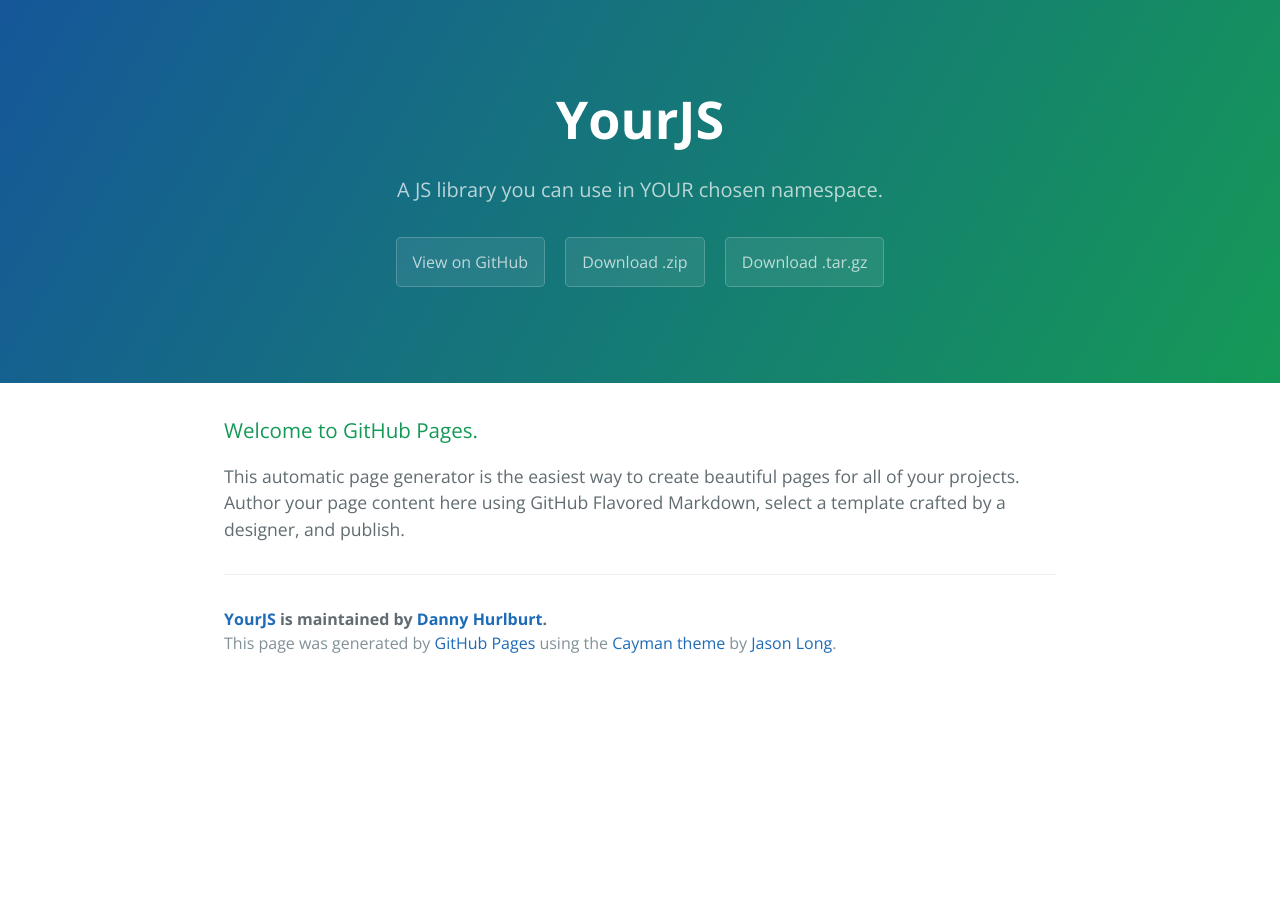
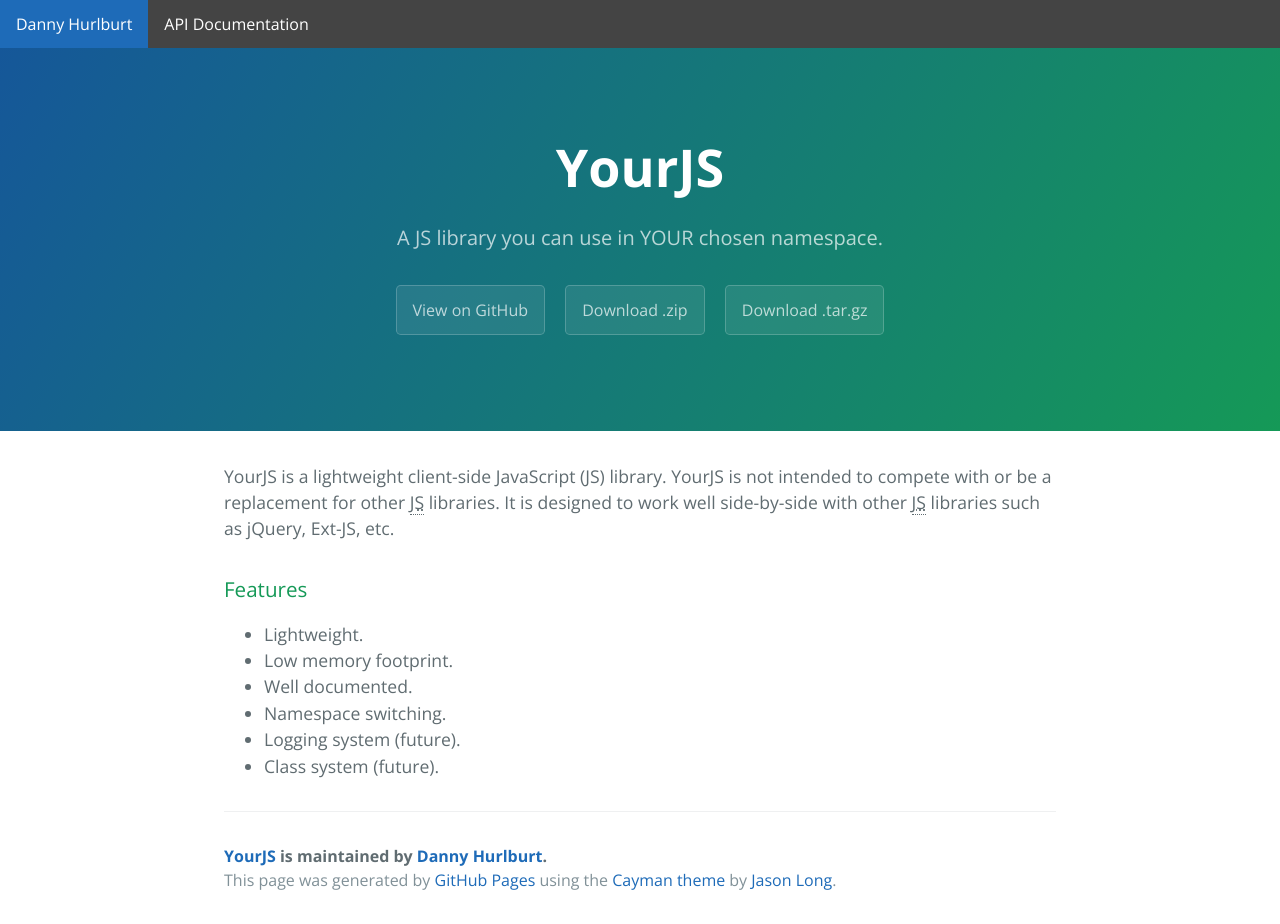
Before and after one commit to dhurlburtusa/YourJS, a plain HTML site: page index.html in a window 1280 px wide. Before the commit the page ends 800 px from the top, so only its background shows below. Drawn offline with nearby package versions, Linux system fonts and the light colour scheme.

Commit message:
Home page updates.
Added a menubar.
Briefly described YourJS.

```diff
--- a/index.html
+++ b/index.html
@@ -15,20 +15,42 @@
 <body>
   <div class="Page">
     <header class="Page-hd">
-      <h1 class="GhProj-name">YourJS</h1>
-      <h2 class="GhProj-tagline">A JS library you can use in YOUR chosen namespace.</h2>
-      <a class="Btn" href="https://github.com/dhurlburtusa/YourJS">View on GitHub</a>
-      <a class="Btn" href="https://github.com/dhurlburtusa/YourJS/zipball/master">Download .zip</a>
-      <a class="Btn" href="https://github.com/dhurlburtusa/YourJS/tarball/master">Download .tar.gz</a>
+      <nav class="Nav Nav--main">
+        <ul class="Menubar">
+          <li>
+            <a href="https://dhurlburtusa.github.io/">Danny Hurlburt</a>
+          </li>
+          <li>
+            <a href="docs/api">API Documentation</a>
+          </li>
+        </ul>
+      </nav>
     </header>
-    <main class="Page-bd">
-      <h3>
-        Welcome to GitHub Pages.
-      </h3>
+    <div class="Page-hd Page-hd--masthead">
+      <div class="page-width-constrained">
+        <h1 class="GhProj-name">YourJS</h1>
+        <h2 class="GhProj-tagline">A JS library you can use in YOUR chosen namespace.</h2>
+        <a class="Btn" href="https://github.com/dhurlburtusa/YourJS">View on GitHub</a>
+        <a class="Btn" href="https://github.com/dhurlburtusa/YourJS/zipball/master">Download .zip</a>
+        <a class="Btn" href="https://github.com/dhurlburtusa/YourJS/tarball/master">Download .tar.gz</a>
+      </div>
+    </div>
+    <main class="Page-bd page-width-constrained">
       <p>
-        This automatic page generator is the easiest way to create beautiful pages for all of your projects. Author your page
-        content here using GitHub Flavored Markdown, select a template crafted by a designer, and publish.
+        <span class="Trademark">YourJS</span> is a lightweight client-side JavaScript (JS) library.
+        <span class="Trademark">YourJS</span> is not intended to compete with or be a replacement for other
+        <abbr title="JavaScript">JS</abbr> libraries. It is designed to work well side-by-side with other
+        <abbr title="JavaScript">JS</abbr> libraries such as jQuery, Ext-JS, etc.
       </p>
+      <h3>Features</h3>
+      <ul>
+        <li>Lightweight.</li>
+        <li>Low memory footprint.</li>
+        <li>Well documented.</li>
+        <li>Namespace switching.</li>
+        <li>Logging system (future).</li>
+        <li>Class system (future).</li>
+      </ul>
       <footer class="Page-bd-ft">
         <span class="Page-bd-ft-owner">
           <a href="https://github.com/dhurlburtusa/YourJS">YourJS</a> is maintained by <a href="https://github.com/dhurlburtusa">Danny Hurlburt</a>.
--- a/static/css/stylesheet.css
+++ b/static/css/stylesheet.css
@@ -6,8 +6,20 @@
 a { color: #1e6bb8; text-decoration: none; }
 a:hover { text-decoration: underline; }
 
+@media screen and (min-width: 64em) {
+    .page-width-constrained { max-width: 64rem; margin: 0 auto; }
+}
+
+.Btn { display: inline-block; }
+
+.Menubar { margin: 0; padding: 0; list-style: none; }
+.Menubar::before,
+.Menubar::after { content: " "; display: table; }
+.Menubar::after { clear: both; }
+.Menubar > li { float: left; display: block; }
+
 .Btn {
-    display: inline-block; margin-bottom: 1rem;
+    margin-bottom: 1rem;
     background-color: rgba(255, 255, 255, 0.08); color: rgba(255, 255, 255, 0.7); border: 1px solid rgba(255, 255, 255, 0.2); border-radius: 0.3rem; transition: color 0.2s, background-color 0.2s, border-color 0.2s;
 }
 .Btn + .Btn { margin-left: 1rem; }
@@ -29,18 +41,22 @@
     .Btn + .Btn { margin-top: 1rem; margin-left: 0; }
 }
 
-.Page-hd { background-color: #159957; background-image: linear-gradient(120deg, #155799, #159957); color: #fff; text-align: center; }
+.Menubar { background: #444; }
+.Menubar a { display: block; padding: 0.75rem 1rem; color: white; transition: color 0.2s, background-color 0.2s; }
+.Menubar a:hover { background: #159957; background: #1e6bb8; text-decoration: none; }
+
+.Page-hd--masthead { background-color: #159957; background-image: linear-gradient(120deg, #155799, #159957); color: #fff; text-align: center; }
 
 @media screen and (min-width: 64em) {
-    .Page-hd { padding: 5rem 6rem; }
+    .Page-hd--masthead { padding: 5rem 6rem; }
 }
 
 @media screen and (min-width: 42em) and (max-width: 64em) {
-    .Page-hd { padding: 3rem 4rem; }
+    .Page-hd--masthead { padding: 3rem 4rem; }
 }
 
 @media screen and (max-width: 42em) {
-    .Page-hd { padding: 2rem 1rem; }
+    .Page-hd--masthead { padding: 2rem 1rem; }
 }
 
 .GhProj-name { margin-top: 0; margin-bottom: 0.1rem; }
@@ -126,7 +142,7 @@
 .Page-bd hr { height: 2px; margin: 1rem 0; padding: 0; background-color: #eff0f1; border: 0; }
 
 @media screen and (min-width: 64em) {
-    .Page-bd { max-width: 64rem; margin: 0 auto; padding: 2rem 6rem; font-size: 1.1rem; }
+    .Page-bd { padding: 2rem 6rem; font-size: 1.1rem; }
 }
 
 @media screen and (min-width: 42em) and (max-width: 64em) {
```
